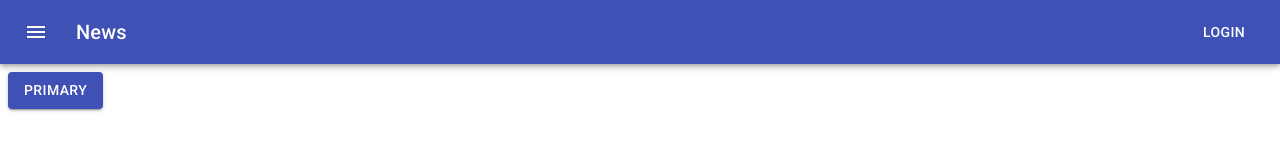
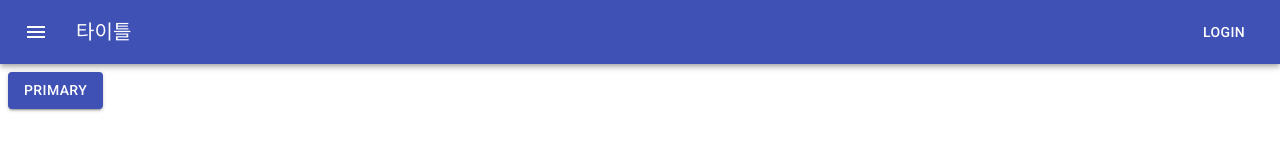
Before and after one commit to codingpalette/react-firebase2, a React (Create React App) app: page / in a window 1280 px wide. Shown: the top 160 px of the page. Built offline with nearby package versions, Linux system fonts and the light colour scheme.

Commit message:
header title 수정

```diff
--- a/src/components/common/Header.js
+++ b/src/components/common/Header.js
@@ -44,9 +44,13 @@ function Header() {
 
   const [state, setState] = useState(false);
   const [open, setOpen] = useState(false);
+  const [headerTitle] = useState('타이틀');
 
   const toggleDrawer = () => (event) => {
-    if (event.type === 'keydown' && (event.key === 'Tab' || event.key === 'Shift')) {
+    if (
+      event.type === 'keydown' &&
+      (event.key === 'Tab' || event.key === 'Shift')
+    ) {
       return;
     }
     setState(state === false ? true : false);
@@ -58,7 +62,13 @@ function Header() {
   return (
     <AppBar position="sticky">
       <Toolbar>
-        <IconButton edge="start" onClick={toggleDrawer()} className={classes.menuButton} color="inherit" aria-label="menu">
+        <IconButton
+          edge="start"
+          onClick={toggleDrawer()}
+          className={classes.menuButton}
+          color="inherit"
+          aria-label="menu"
+        >
           <MenuIcon />
         </IconButton>
         <Drawer anchor="left" open={state} onClose={toggleDrawer()}>
@@ -97,7 +107,7 @@ function Header() {
           </div>
         </Drawer>
         <Typography variant="h6" className={classes.title}>
-          News
+          {headerTitle}
         </Typography>
         <Button color="inherit">Login</Button>
       </Toolbar>
```
